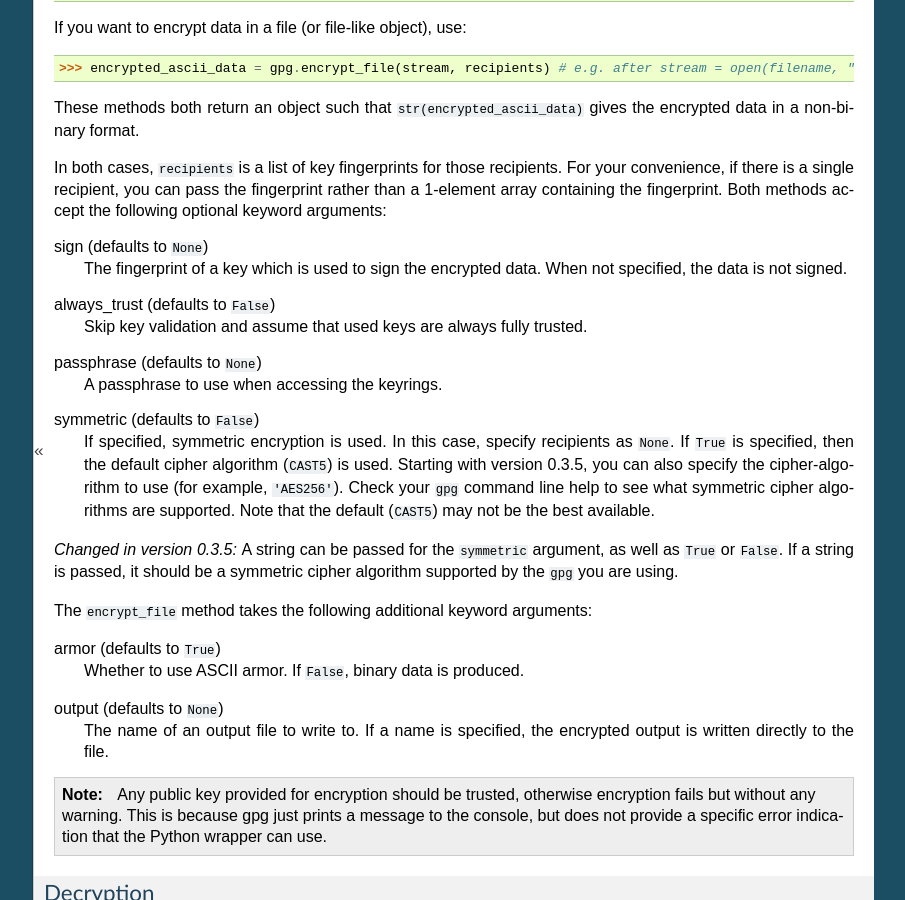
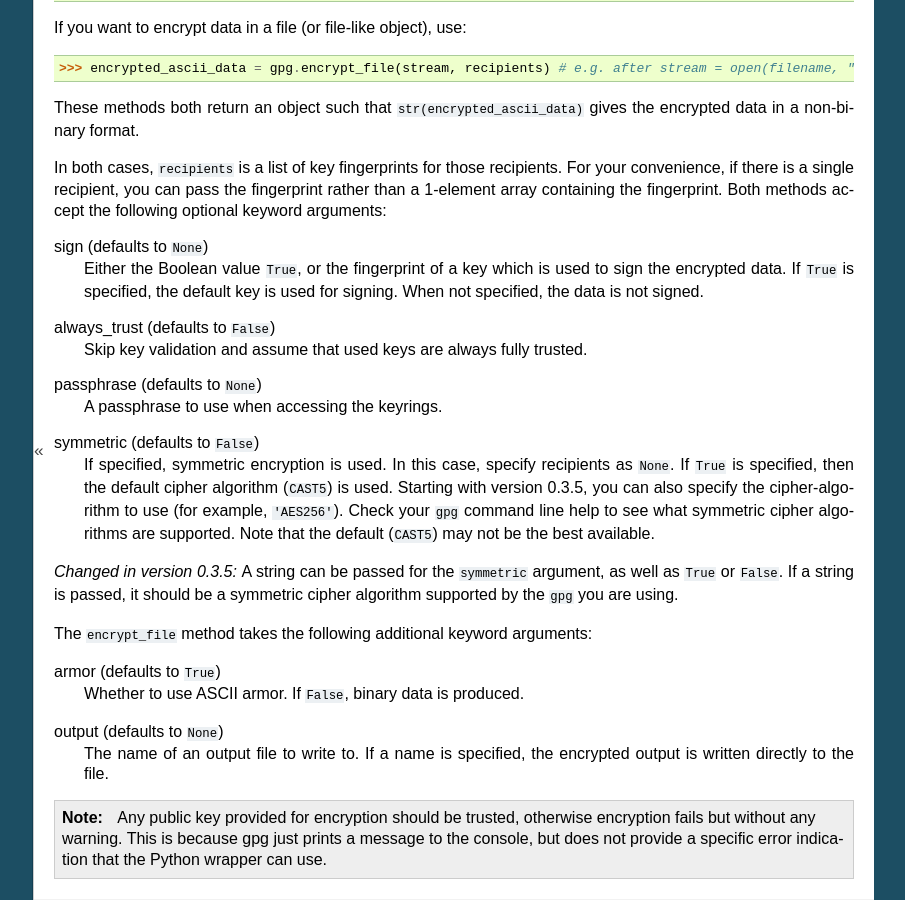
Before and after one commit to vsajip/python-gnupg, a Sphinx documentation site: the page built from docs/index.rst, in a window 1280 px wide and 900 px high, scrolled down 6405 px. Shown: the whole window, without its empty margins (196-1101 px from the left). Built offline with Sphinx 7.4.7, drawn with Linux system fonts in a browser that asks for light colours; formulas are drawn with MathJax 3.

Commit message:
Allowed usage of the default key when signing during encryption. Thanks to Fabian Beutel for the patch.

```diff
--- a/README.rst
+++ b/README.rst
@@ -61,6 +61,11 @@ Released: Not yet.
 * Added an ``output`` keyword parameter to the ``sign`` and
   ``sign_file`` methods, to allow writing the signature to a file.
   Thanks to Jannis Leidel for the patch.
+
+* Allowed specifying ``True`` for the ``sign`` keyword parameter,
+  which allows use of the default key for signing and avoids having to
+  specify a key id when it's desired to use the default. Thanks to
+  Fabian Beutel for the patch.
 
 0.3.6
 -----
--- a/docs/index.rst
+++ b/docs/index.rst
@@ -341,7 +341,7 @@ These methods both return an object such that ``str(encrypted_ascii_data)`` give
 In both cases, ``recipients`` is a list of key fingerprints for those recipients. For your convenience, if there is a single recipient, you can pass the fingerprint rather than a 1-element array containing the fingerprint. Both methods accept the following optional keyword arguments:
 
 sign (defaults to ``None``)
-    The fingerprint of a key which is used to sign the encrypted data. When not specified, the data is not signed.
+    Either the Boolean value ``True``, or the fingerprint of a key which is used to sign the encrypted data. If ``True`` is specified, the default key is used for signing. When not specified, the data is not signed.
 always_trust (defaults to ``False``)
     Skip key validation and assume that used keys are always fully trusted.
 passphrase (defaults to ``None``)
--- a/gnupg.py
+++ b/gnupg.py
@@ -1236,10 +1236,12 @@ class GPG(object):
                 #os.remove(output)
                 args.extend(['--batch', '--yes'])
             args.extend(['--output', shell_quote(output)])
-        if sign:
+        if sign is True:
+            args.append('--sign')
+        elif sign:
             args.extend(['--sign', '--default-key', shell_quote(sign)])
         if always_trust:
-            args.append("--always-trust")
+            args.append('--always-trust')
         result = self.result_map['crypt'](self)
         self._handle_io(args, file, result, passphrase=passphrase, binary=True)
         logger.debug('encrypt result: %r', result.data)
```
